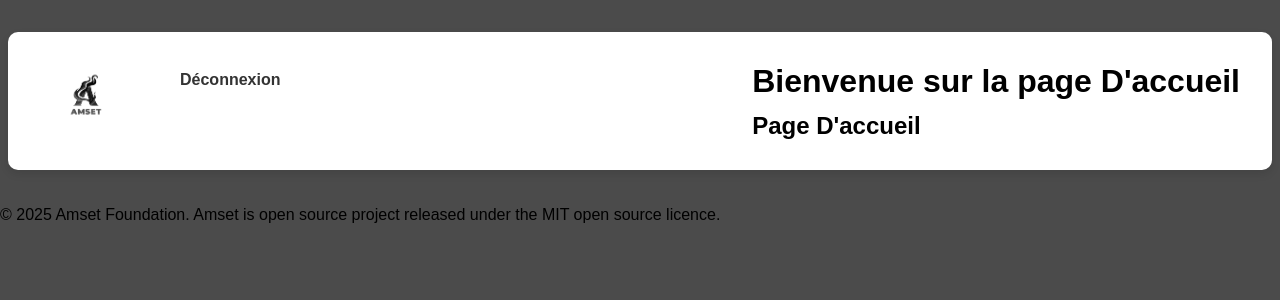
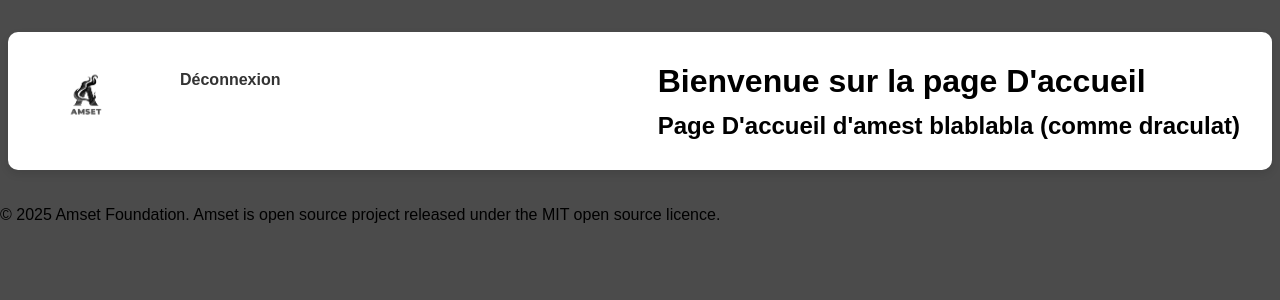
Before and after one commit to zepsynoo/AP3-Amset, a CodeIgniter 4 app: template app/Views/accueil.php in a window 1280 px wide. Shown: the top 300 px of the page. Run offline with PHP 8.4 and a stand-in for CodeIgniter, Linux system fonts and the light colour scheme; the template is opened without the code that fills it, so the values that code supplies are empty; some libraries are stand-ins or nearby versions.

Commit message:
modification de teste dans la page d'accueil

```diff
--- a/app/Views/accueil.php
+++ b/app/Views/accueil.php
@@ -11,7 +11,7 @@
 
     <h1>Bienvenue sur la page D'accueil</h1>
 
-    <h2>Page D'accueil </h2>
+    <h2>Page D'accueil d'amest blablabla (comme draculat)</h2>
 
 
 
```
